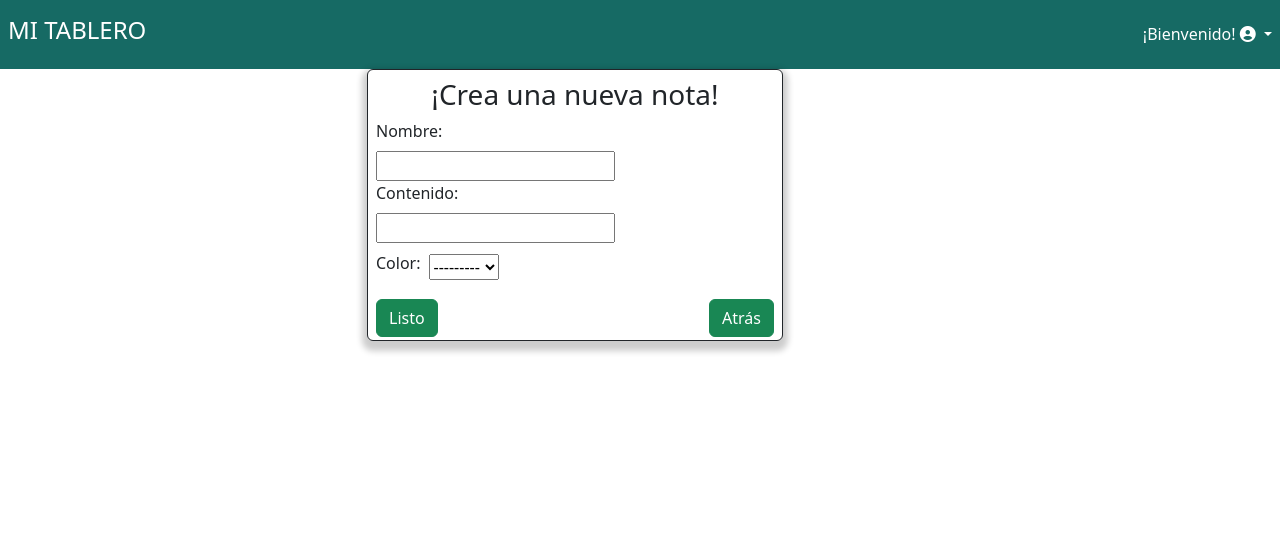
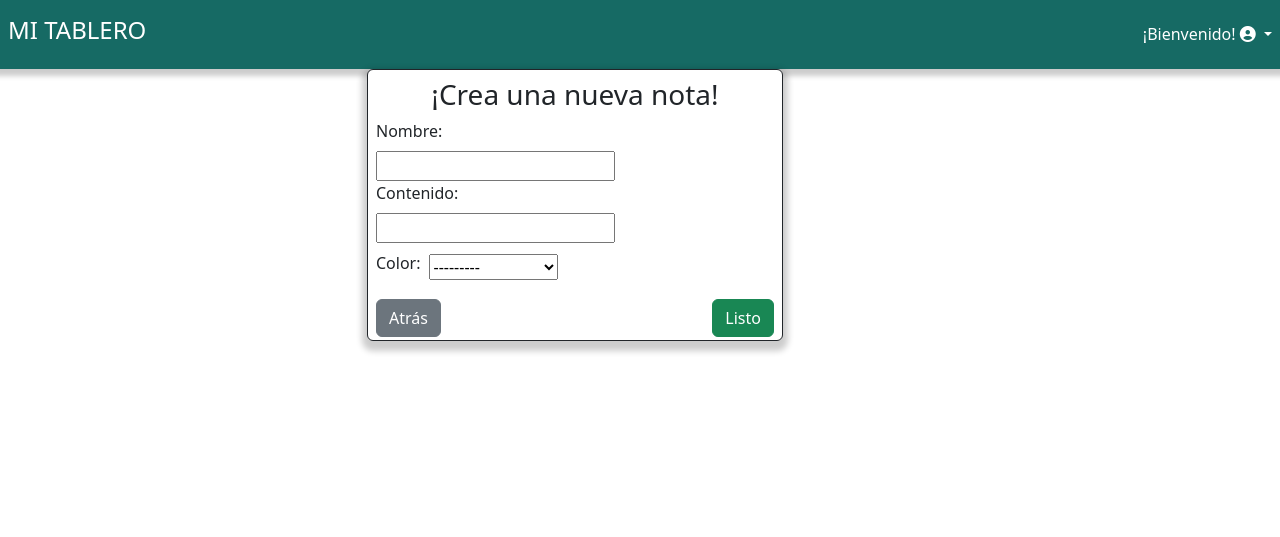
Before and after one commit to SlLVlNHA/EQUIPO4DI, a Django app: page /tablero/new/ in a window 1280 px wide. Shown: the top 537 px of the page. Run offline with Django 5.2, Linux system fonts and the light colour scheme; the visitor is signed in with stand-in values (Sample User, id 1); some libraries are stand-ins or nearby versions.

Commit message:
Cuatro colores

```diff
--- a/cards/models.py
+++ b/cards/models.py
@@ -4,12 +4,10 @@ from django.contrib.auth.models import User
 from home.models import Client
 # Create your models here.
 COLOR_STATUS = (
-    (0,'petal'), #F98866
-    (1,'poppy'), #FF420E
-    (2,'stem'), #80BD9E
-    (3,'green'), #89DA59
-    (4,'azul'),
-    (5,'rojo'),
+    (0,'PaleTurquoise'), #B9DDDA
+    (1,'CadetBlue'), #58ACA4
+    (2,'Pink'), #FBBDBE
+    (3,'Puce'), #D68A95
 )
 
 class Card(models.Model):
--- a/cards/templates/cards/card_form.html
+++ b/cards/templates/cards/card_form.html
@@ -26,8 +26,8 @@
                 </div>
 
                 <div class="d-flex justify-content-between mt-3"> <!-- Div para posicionar los botones -->
+                    <button type="submit" class="btn btn-secondary">Atrás</button>
                     <button type="submit" class="btn btn-success">Listo</button>
-                    <button type="submit" class="btn btn-success">Atrás</button>
                 </div>
 
             </form>
--- a/templates/base.html
+++ b/templates/base.html
@@ -32,7 +32,7 @@
   </head>
   <body>
     <header>
-      <nav class="navbar navbar-expand-lg" style="background-color: #166A64;">
+      <nav class="navbar navbar-expand-lg" style="background-color: #166A64; box-shadow: 0 2px 5px 5px rgba(0,0,0,0.2);">
         <button class="navbar-toggler" type="button" data-toggle="collapse" data-target="#navbarTogglerDemo01" aria-controls="navbarTogglerDemo01" aria-expanded="false" aria-label="Toggle navigation"><span class="navbar-toggler-icon"></span></button>
           <div class="collapse navbar-collapse" id="navbarTogglerDemo01">
             <div class="navbar-nav">
```
Also changed, not shown: cards/templates/cards/card_list.html (+7 -9 lines).
